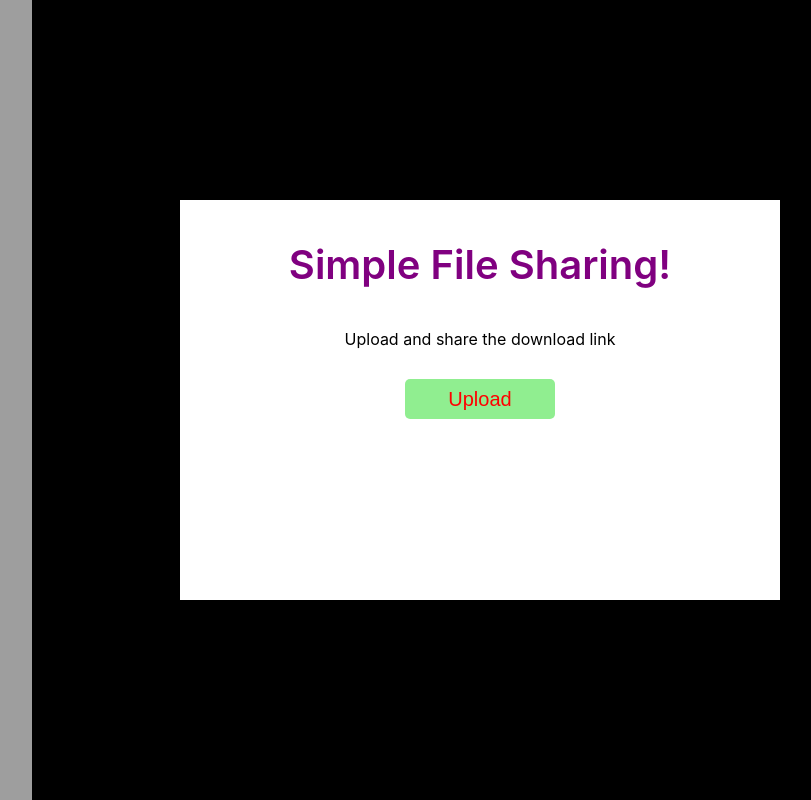
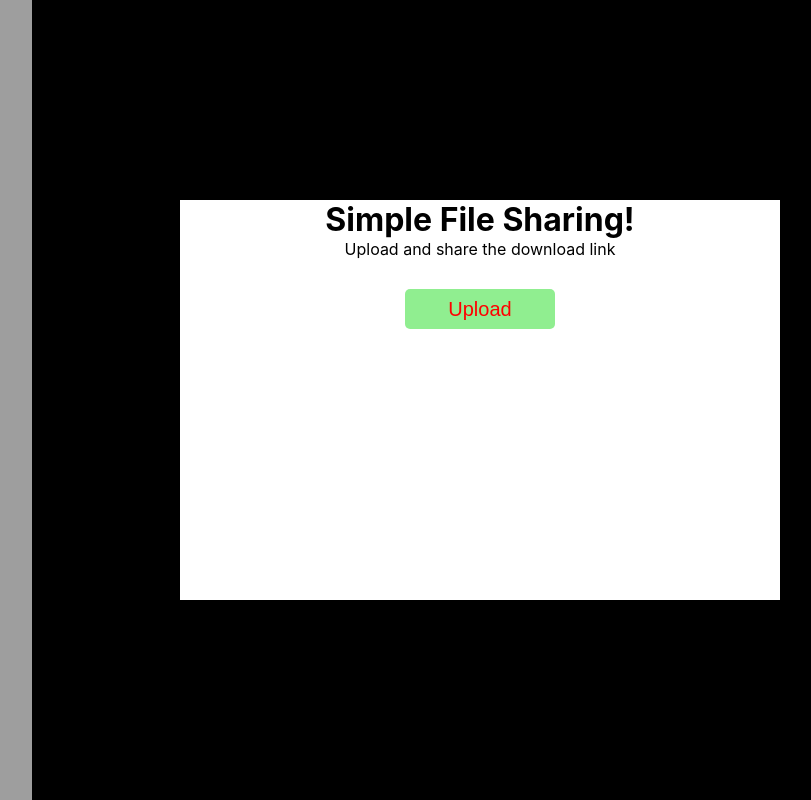
Before and after one commit to harshal8869/File-sharing-frontend, a React (Create React App) app: page / in a window 1280 px wide. Shown: the whole page, without its empty margins (352-1163 px from the left). Built offline with nearby package versions, Linux system fonts and the light colour scheme; grey boxes are pictures that could not be loaded.

Commit message:
Update App.css

```diff
--- a/src/App.css
+++ b/src/App.css
@@ -24,12 +24,6 @@ img {
   flex-direction: column;
 }
 
-h1{
-  font-size: 40px;
-  font-weight: 600;
-  color: purple;
-  margin: 40px 0;
-}
 
 button{
   width: 150px;
```
